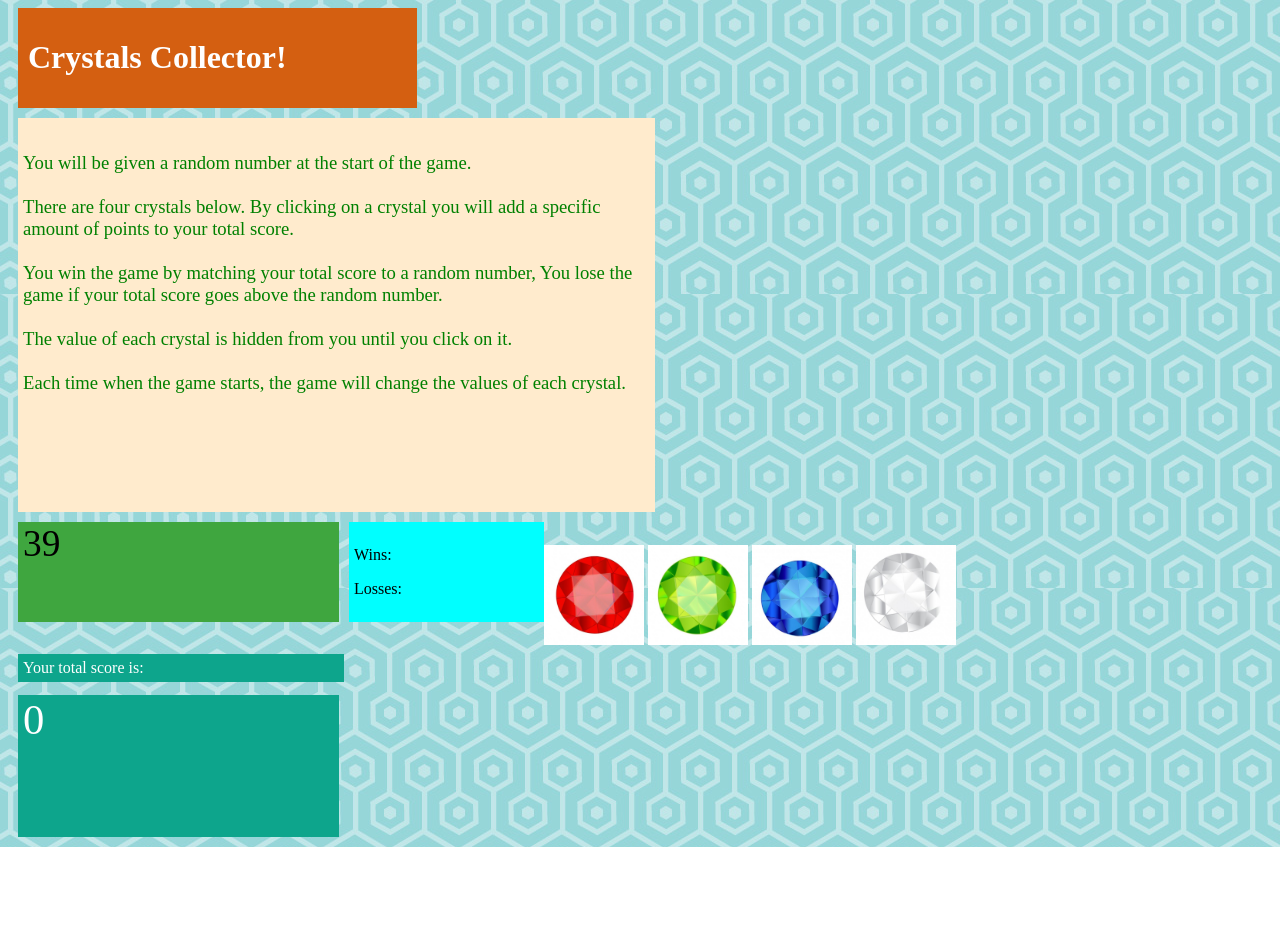
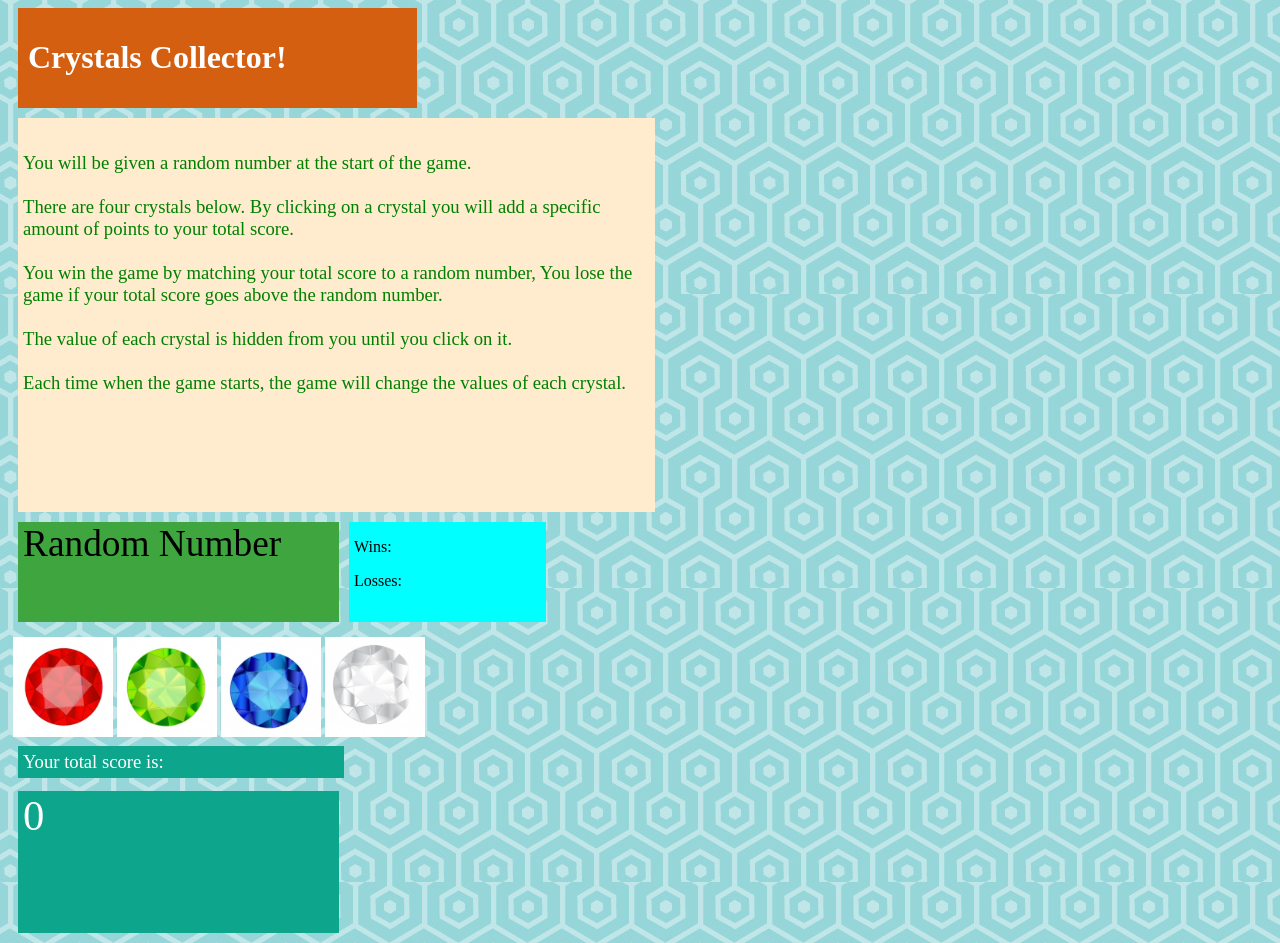
Before and after one commit to DanTheWebDevMan/unit-4-game, a plain HTML site: page index.html in a window 1280 px wide. Before the commit the page ends 847 px from the top, so only its background shows below. Drawn offline with Linux system fonts and the light colour scheme.

Commit message:
completed styling sheet

```diff
--- a/assets/css/style.css
+++ b/assets/css/style.css
@@ -34,6 +34,7 @@ body {
     align-items: flex-start;
     float:left;
     position: relative;
+    display: inline-block;
 }
 
 .ntg {
@@ -44,7 +45,7 @@ body {
     margin-bottom: 10px;
     font-size: 28pt;
     padding-left: 5px;
-    float:left;
+    display: inline-block;
 }
 
 .score {
@@ -53,8 +54,9 @@ body {
     padding-left: 5px;
     width: 15%;
     height: 100px;
-    align-content: center;
-    float:left;
+    position: fixed;
+    display: inline-block;
+
 }
 #images{
     margin: 5px;
@@ -68,6 +70,7 @@ body {
     width: 25%;
     color: white;
     padding: 5px;
+    font-size: 14pt;
 
 }
 
--- a/index.html
+++ b/index.html
@@ -29,7 +29,7 @@
    </p>
 
 </div class="block">
-    <div class="ntg">39 </div>
+    <div class="ntg">Random Number</div>
     <div class="score">
         <p>Wins: </p>
         <p>Losses: </p>
```
